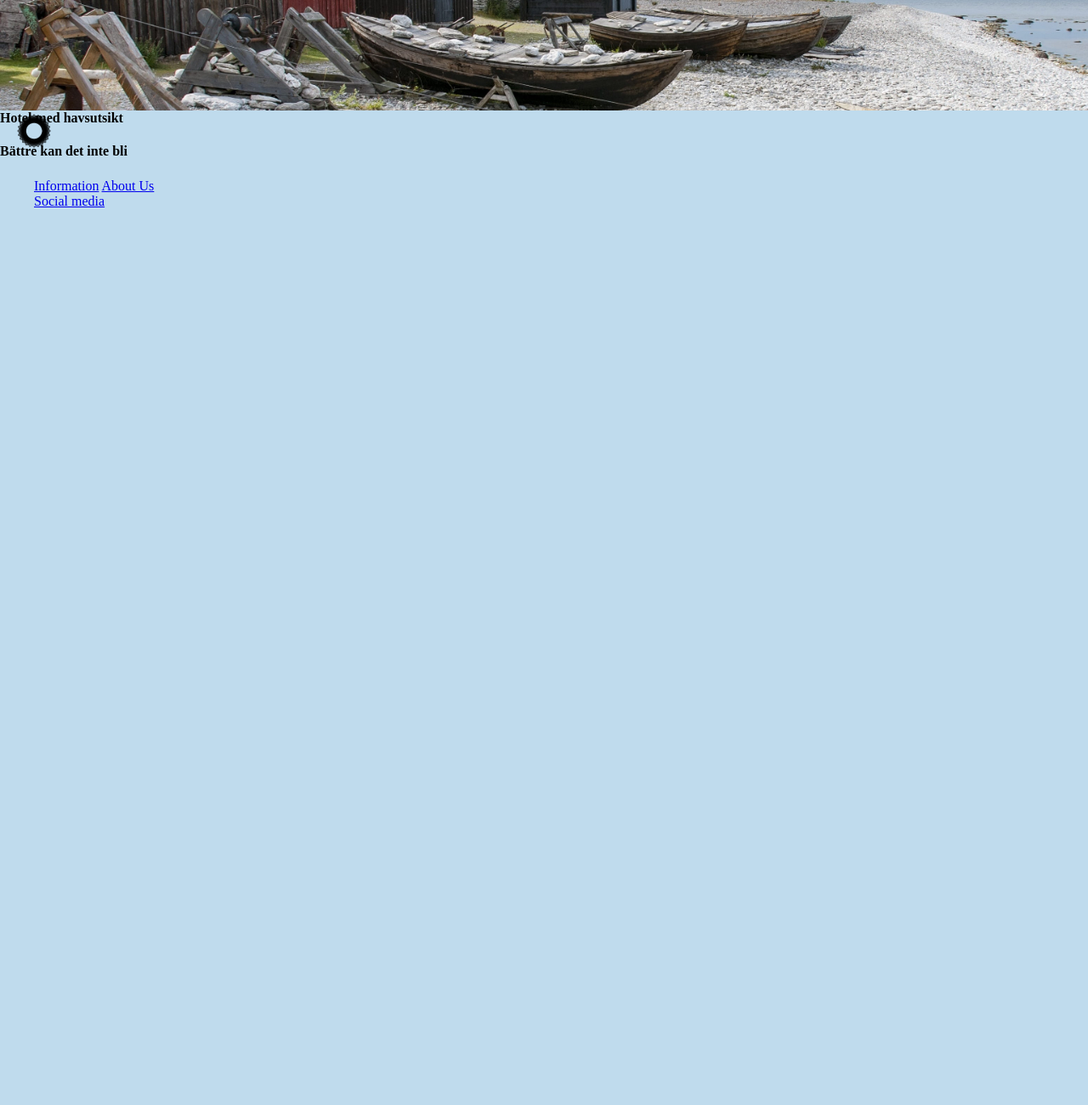
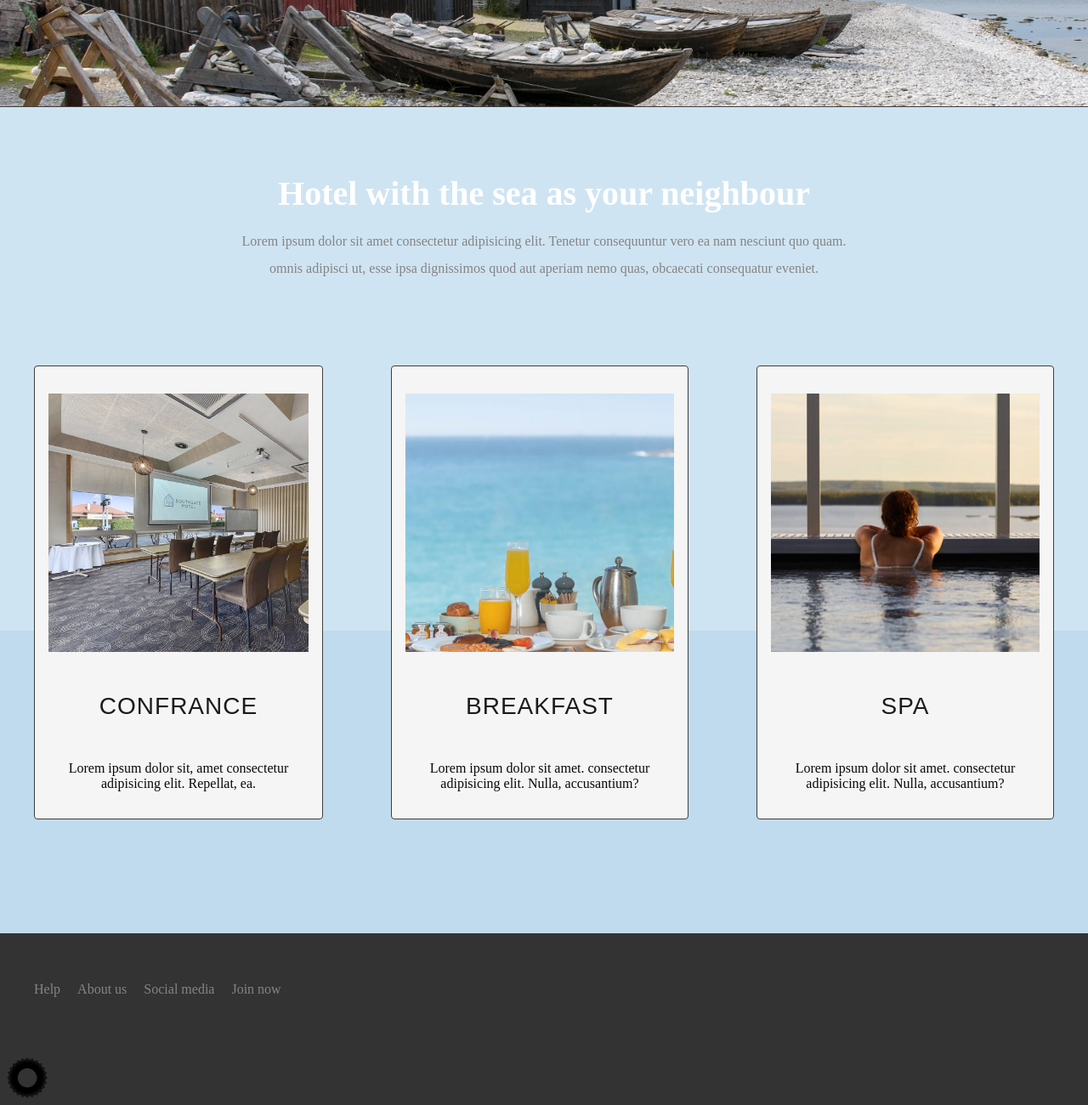
Before and after one commit to somayeh-yah/examination-bonz.ai, a plain HTML site: page index.html in a window 1280 px wide. Shown: the part 408-1708 px from the top of the page at 85% size. Before the commit the page ends 800 px from the top, so only its background shows below. Drawn offline with Linux system fonts and the light colour scheme.

Commit message:
Add more code

```diff
--- a/index.html
+++ b/index.html
@@ -12,7 +12,7 @@
 <body>
     <div class="grid-container"><!--grid_mother-->
 
-        <header class="header"><!--grid_child-->
+        <header class="grid_header"><!--grid_child-->
             <i class="icon">
 
                 <img class="icon header" src="/assets/logo/bonz.ai-logo-white-portrait.png" alt="logo">
@@ -33,42 +33,79 @@
             </nav>
 
         </header>
-        <main class="main"><!--grid_child-->
-
-            <figure class="figure_main"></figure>
-
-            <aside class="main aside_first">
-                <h1>Hotel KoKoLoKo</h1>
-                <h2>Best Hotel In The World</h2>
-             </aside>
+        <main class="grid_main"><!--grid_child-->
 
 
-            <aside>
-                <h3>Hotel med havsutsikt</h3>
-                <h4>Bättre kan det inte bli</h4>
 
+            <aside class="main_aside_first">
+                <figure class="figure_main"></figure>
+                <h1>Hotel PoKoLoKo</h1>
+                <h2>Best Hotel In The World</h2>
             </aside>
-            <section class="pic_container">
-                <aside class="pic one"></aside>
-                <aside class="pic two"></aside>
-                <aside class="pic three"></aside>
-            </section>
+
+            <article class="main_article">
+
+                <h2>Hotel with the sea as your neighbour</h2>
+
+                <p>Lorem ipsum dolor sit amet consectetur adipisicing elit.
+                    Tenetur consequuntur vero ea nam nesciunt quo quam.</p>
+                <p>
+                    omnis adipisci ut, esse ipsa dignissimos quod aut aperiam nemo quas,
+                    obcaecati consequatur eveniet.
+                </p>
+
+            </article>
+
         </main>
 
-        <footer class="footer"><!--grid_child-->
-            <i class="icon">
-                <img class="icon footer" src="/assets/logo/bonz.ai-logo-black-symbol.png" alt="logo-color">
-            </i>
+        <aside class="grid_aside"><!--grid-child-->
+
+            <section class="pic_box">
+            <figure class=" pic confrence"></figure>
+            <h2>Confrance</h2>
+            <p>Lorem ipsum dolor sit,
+                amet consectetur adipisicing elit. Repellat, ea.
+            </p>
+          </section>
+
+          <section class="pic_box">
+            <figure class=" pic breakfast"></figure>
+            <h2>Breakfast</h2>
+            <p>Lorem ipsum dolor sit amet.
+                consectetur adipisicing elit. Nulla, accusantium?
+            </p>
 
 
-            <nav class="nav_page_down">
-                <ul>
-                    <a class="link" href="information">Information</a>
-                    <a class="link" href="about-us">About Us</a>
-                    <a class="link" href="social-media">Social media</a>
+          </section>
+
+          <section class="pic_box">
+          <figure class=" pic spa"></figure>
+          <h2>Spa</h2>
+          <p>Lorem ipsum dolor sit amet.
+              consectetur adipisicing elit. Nulla, accusantium?
+          </p>
+
+          </section>
+
+
+        </aside>
+
+
+
+        <footer class="grid_footer"><!--grid_child-->
+          <nav>
+                <ul class="nav_page_down">
+                    <a href="help">Help</a>
+                    <a href="about-us">About us</a>
+                    <a href="social-media">Social media</a>
+                    <a href="join-now">Join now</a>
                 </ul>
 
             </nav>
+
+            <div class="icon">
+                <img class="icon_footer" src="/assets/logo/bonz.ai-logo-black-symbol.png" alt="logo-color">
+            </div>
 
 
 
--- a/style.css
+++ b/style.css
@@ -9,93 +9,61 @@ body {
   background-color: #bfdbed;
 }
 
-h2 {
-  font-family: "Frank Ruhl Libre", serif;
-  font-size: 2.2rem;
-  font-weight: 900;
-  margin: 0;
-  color: #ffffff;
-}
-
-h3 {
-  font-family: "Frank Ruhl Libre", serif;
-  font-size: 16px;
-  font-weight: 700;
-  margin: 0;
-  color: #000000;
-}
-
-p {
-  font-family: Fira Sans;
-  font-size: 14px;
-  color: #00000099;
-  font-weight: 500;
-  line-height: 1.5;
-}
-
 .grid-container {
   display: grid;
   grid-template-columns: repeat(6, 1fr);
   grid-auto-rows: auto;
   grid-template-areas:
-    "header header header header header header"
-    "main main main main main main"
-    "footer footer footer footer footer footer";
+    "grid_header grid_header grid_header grid_header grid_header grid_header"
+    "grid_main grid_main grid_main grid_main grid_main grid_main"
+    "grid_aside grid_aside grid_aside grid_aside grid_aside grid_aside"
+    "grid_footer grid_footer grid_footer grid_footer grid_footer grid_footer";
   max-width: 100%;
 }
 
-.header {
-  grid-area: header;
+.grid_header {
+  grid-area: grid_header;
   background-color: #cfe4f2;
-  border-bottom: solid 3px;
+  border-bottom: 1px solid #3f3d3d;
 
 }
 
-.header .icon .header {
+.grid_header .icon .header {
   border: #1593e1;
-  width: 4rem;
+  width: 5rem;
   padding: 10px;
 }
 
-.footer .icon .footer {
-  display: flex;
-  justify-content: end;
-  align-items: end;
-  width: 5rem;
-  padding: 20px;
-}
-
-.header .nav_page_up ul {
+.grid_header .nav_page_up ul {
   display: flex;
   flex-direction: row;
   justify-content: space-around;
 }
 
-.header .nav_page_up ul .link {
+.grid_header .nav_page_up ul .link {
+  text-decoration: none;
+
   color: gray;
 }
 
-.header .nav_page_up ul .link:hover {
+.grid_header .nav_page_up ul .link:hover {
   color: #35393c;
 }
 
 
-.main {
-  grid-area: main;
+.grid_main {
+  grid-area: grid_main;
   background-image: url(/assets/photos/wallpaperflare.com_wallpaper\(5\)\(1\).jpg);
   background-size: cover;
-
   height: 25rem;
-
   transform: translateY(0px);
-
   background-repeat: no-repeat;
 
 
 }
 
 
-.main .aside_first {
+.grid_main .main_aside_first {
 
     display: flex;
     flex-direction: column;
@@ -104,8 +72,8 @@ p {
 
 }
 
-.aside_first h1 {
-    justify-content: center;
+.grid_main .main_aside_first h1 {
+
     text-align: center;
     font-family: "Frank Ruhl Libre", serif;
     font-size: 2.5rem;
@@ -115,8 +83,8 @@ p {
 
 }
 
-.aside_first h2 {
-  justify-content: center;
+.grid_main .main_aside_first h2 {
+
     text-align: center;
     font-family: "Frank Ruhl Libre", serif;
     font-size: 1rem;
@@ -124,3 +92,162 @@ p {
     color:rgb(133, 132, 132);
 
 }
+
+
+
+.grid_main .main_article {
+  background-color:#cfe4f2;
+  padding: 5.5rem;
+  transform: translateY(300px);
+  border-top: 1px solid #3f3d3d;
+}
+
+.grid_main .main_article h2 {
+  text-align: center;
+  font-family: "Frank Ruhl Libre", serif;
+  font-size: 2.5rem;
+  color: white;
+  transform: translateY(-43px);
+
+
+}
+
+.grid_main .main_article p {
+  text-align: center;
+  font-family: "Frank Ruhl Libre", serif;
+  font-size: 1rem;
+  color:rgb(133, 132, 132);
+  line-height: 1;
+  transform: translateY(-51px);
+}
+
+.grid_aside {
+  grid-area:grid_aside;
+  background-color:#cfe4f2;
+  display: flex;
+  justify-content:center;
+
+}
+
+.grid_aside .pic_box {
+
+  background-color: #f5f5f5;
+  display: flex;
+  flex-direction: column;
+  justify-content: center;
+  align-items: center;
+  max-width: 350px;
+  border: 1px solid #3f3d3d;
+  border-radius: 4px;
+  margin: 2.5rem;
+  padding: 1rem;
+  transform: translateY(262px);
+
+}
+
+.grid_aside .pic_box h2 {
+  font-size: 28px;
+  font-family: "Montserrat", Sans-serif;
+  font-weight: 400;
+  font-style: normal;
+  line-height: 50px;
+  text-transform: uppercase;
+  letter-spacing: 1px;
+  color: rgb(29, 26, 26);
+}
+
+.grid_aside .pic_box p {
+  font: inherit;
+  padding: 0px 20px 0px 20px;
+  text-align: center;
+  color:rgb(9, 8, 8);
+}
+
+.grid-container .grid_aside  .confrence .breakfast .spa {
+  width: 100%;
+  height:160px;
+  box-shadow: 0 0 2rem rgba(0, 0, 0, 0.2);
+  border-radius: 4px;
+}
+
+.grid_aside .confrence {
+  width: 100%;
+  height: 19rem;
+  background-image: url("/assets/photos/southgate-motel-hotel-accommodation-mount-gambier-13.jpg");
+  background-repeat: no-repeat;
+  background-size: 150%;
+  background-position: inherit;
+  background-color: #C7DDEA;
+
+}
+
+.grid_aside .breakfast {
+
+  width: 100%;
+  height: 19rem;
+  background-image: url("/assets/photos/1024x768_DUX82_breakfast-fbh-june2022-1.jpg");
+  background-repeat: no-repeat;
+  background-size: 130%;
+  background-position: inherit;
+  background-color: #C7DDEA;
+
+}
+
+.grid_aside .spa {
+
+  width: 100%;
+  height: 19rem;
+  background-image: url("/assets/photos/spa_och_terasser_02.jpg-900x500-720x800.jpg");
+  background-repeat: no-repeat;
+  background-size: 100%;
+  background-position: inherit;
+  background-color: #C7DDEA;
+
+}
+
+.grid_footer {
+  grid-area: grid_footer;
+  background-color: #333;
+  transform: translateY(356px);
+ display: flex;
+ flex-direction: column;
+ border: #333;
+}
+
+.grid_footer .nav_page_down {
+
+  display: flex;
+  gap: 20px;
+  margin-top: 58px;
+  text-align: left;
+}
+
+
+
+
+.grid_footer nav .nav_page_down a {
+ display: flex;
+ text-decoration: none;
+
+  font-family: "Frank Ruhl Libre", serif;
+  font-size: 1rem;
+  color:rgb(133, 132, 132);
+  line-height: 1;
+
+
+
+}
+
+.grid_footer nav .nav_page_down a:hover {
+
+  color: #bfdbed;
+}
+
+.grid_footer .icon_footer {
+
+ width: 3rem;
+ display: flex;
+ justify-content: left;
+ padding-top: 3rem;
+ margin: 0.5rem;
+}
```
Also changed, not shown: assets/photos/1024x768_DUX82_breakfast-fbh-june2022-1.jpg (added), assets/photos/southgate-motel-hotel-accommodation-mount-gambier-13.jpg (added), assets/photos/spa_och_terasser_02.jpg-900x500-720x800.jpg (added).
